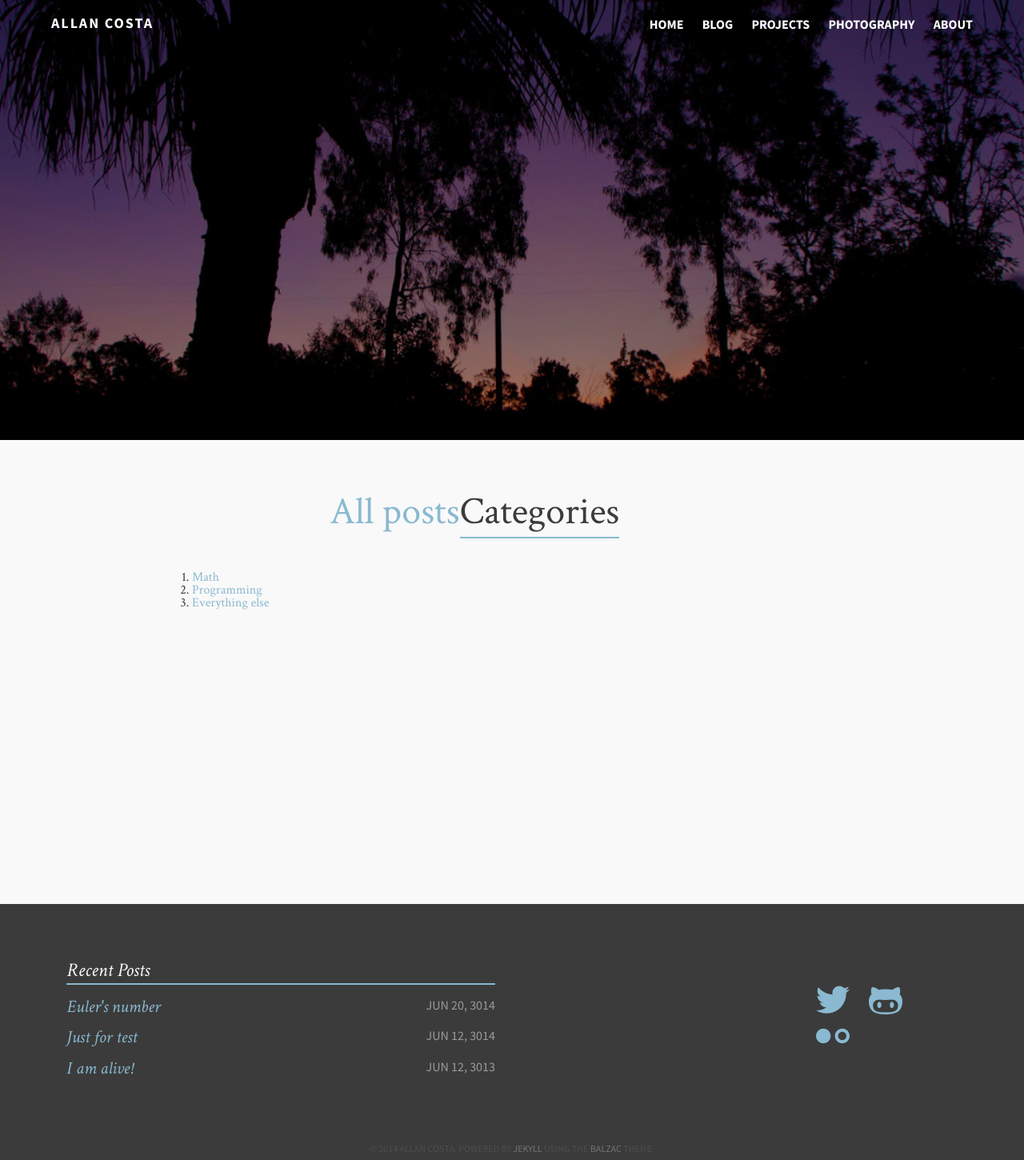
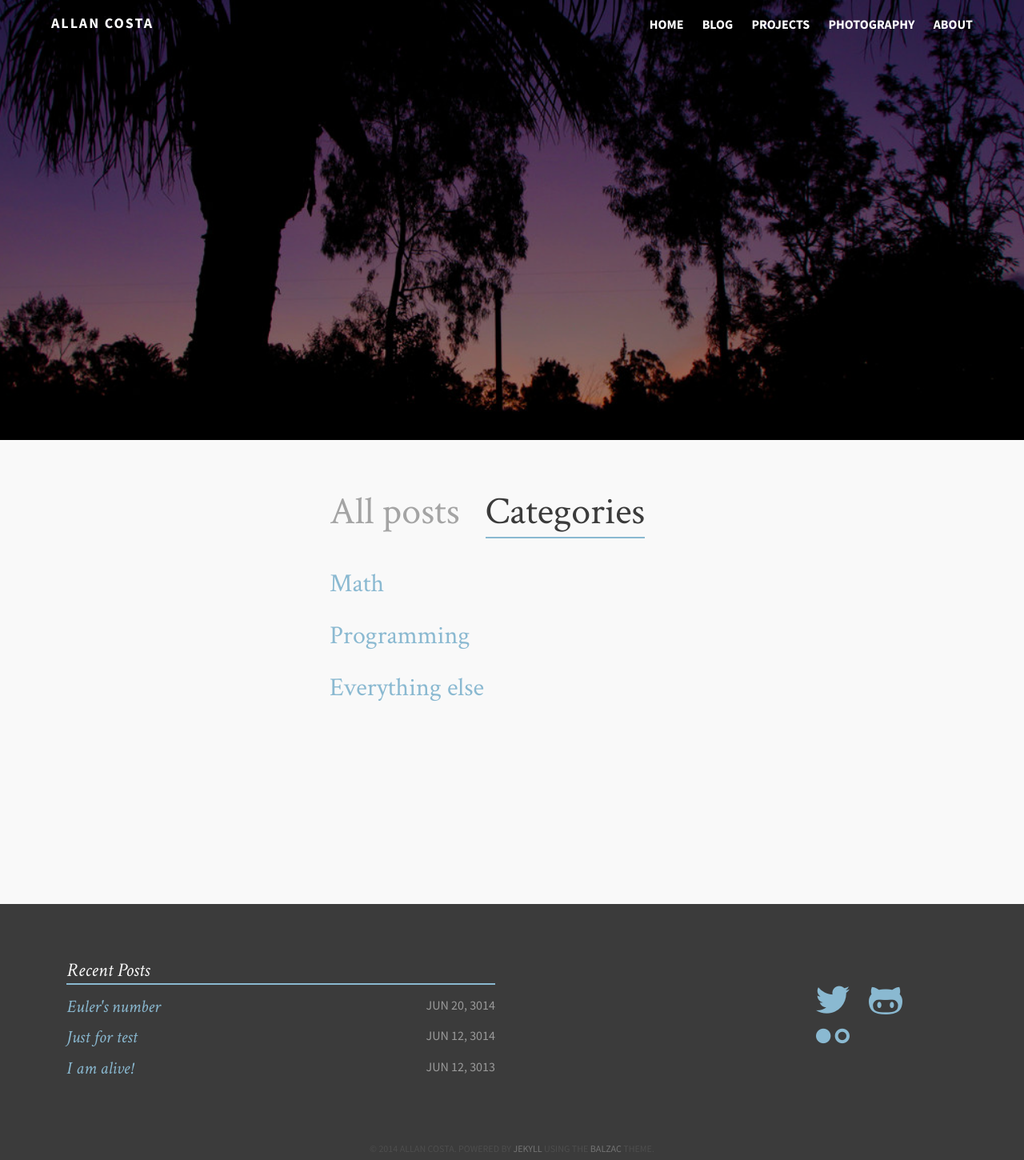
Before and after one commit to snowdj/allanino.github.io, a Jekyll site: the page built from categories.md, in a window 1280 px wide. Shown: the whole page at 80% size. Built offline with Jekyll 4.4.1, drawn with Linux system fonts in a browser that asks for light colours.

Commit message:
Add classes to support new categories.

```diff
--- a/assets/css/i.css
+++ b/assets/css/i.css
@@ -18,6 +18,24 @@ summary, time, mark, audio, video {
 /* For video embedding*/
 iframe {
   width: 100%;
+}
+
+/* For the categories page*/
+.categories-list {
+  margin-left: 21.5%;
+}
+
+.categories-list li {
+  display: block;
+  float: none;
+  font-size: 32px;
+  margin-bottom: 33px;
+  position: relative;
+}
+
+.categories-list a {
+  text-decoration: none;
+  position: relative;
 }
 
 /* 9/16 * 100 = 56.25  */
@@ -444,6 +462,26 @@ input {
 
 .bb {
   border-bottom: 2px solid #8ab9d1;
+}
+
+.gg {
+  margin-left: 32px;
+  color: #a4a4a4;
+}
+
+.gg a {
+  text-decoration: none;
+  color: #a4a4a4;
+}
+
+.ggr {
+  margin-right: 32px;
+  color: #a4a4a4;
+}
+
+.ggr a {
+  text-decoration: none;
+  color: #a4a4a4;
 }
 
 .pad-top {
```
